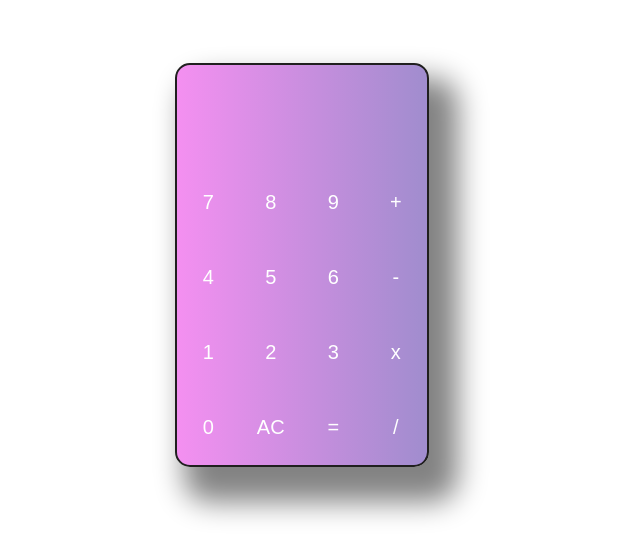
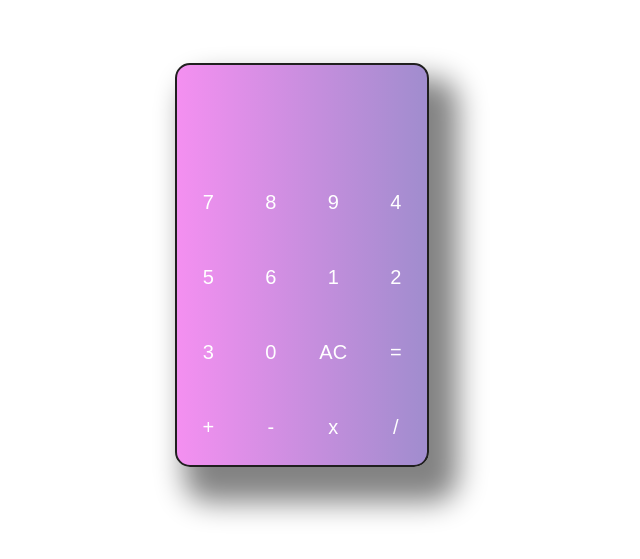
Before and after one commit to Nisarsaeed/React-Calculator, a React (Create React App) app: page / in a window 1280 px wide. Shown: the part 135-694 px from the top of the page, without its empty margins (338-978 px from the left). Built offline with nearby package versions, Linux system fonts and the light colour scheme.

Commit message:
Keys maped seperatly for better readability

```diff
--- a/src/components/KeysPannel.js
+++ b/src/components/KeysPannel.js
@@ -1,12 +1,18 @@
 import Key from "./Key";
-import "./keypannel.css";
-
-export default function KeysPannel({onKeyClick}) {
-  const keyValues = ['7', '8', '9', '+', '4', '5', '6', '-', '1', '2', '3', 'x', '0', 'AC', '=', '/'];
-
+import "./keypannel.css"
+export default function KeysPannel({ onKeyClick }) {
+  const numericKeys = ['7', '8', '9', '4', '5', '6', '1', '2', '3', '0'];
+  const operatorKeys = ['+', '-', 'x', '/'];
+  const specialKeys = ['AC', '='];
   return (
     <div className="key-panel">
-      {keyValues.map((value, index) => (
+      {numericKeys.map((value, index) => (
+        <Key key={index} value={value} onclick={onKeyClick} />
+      ))}
+      {specialKeys.map((value, index) => (
+        <Key key={index} value={value} onclick={onKeyClick} />
+      ))}
+      {operatorKeys.map((value, index) => (
         <Key key={index} value={value} onclick={onKeyClick} />
       ))}
     </div>
```
